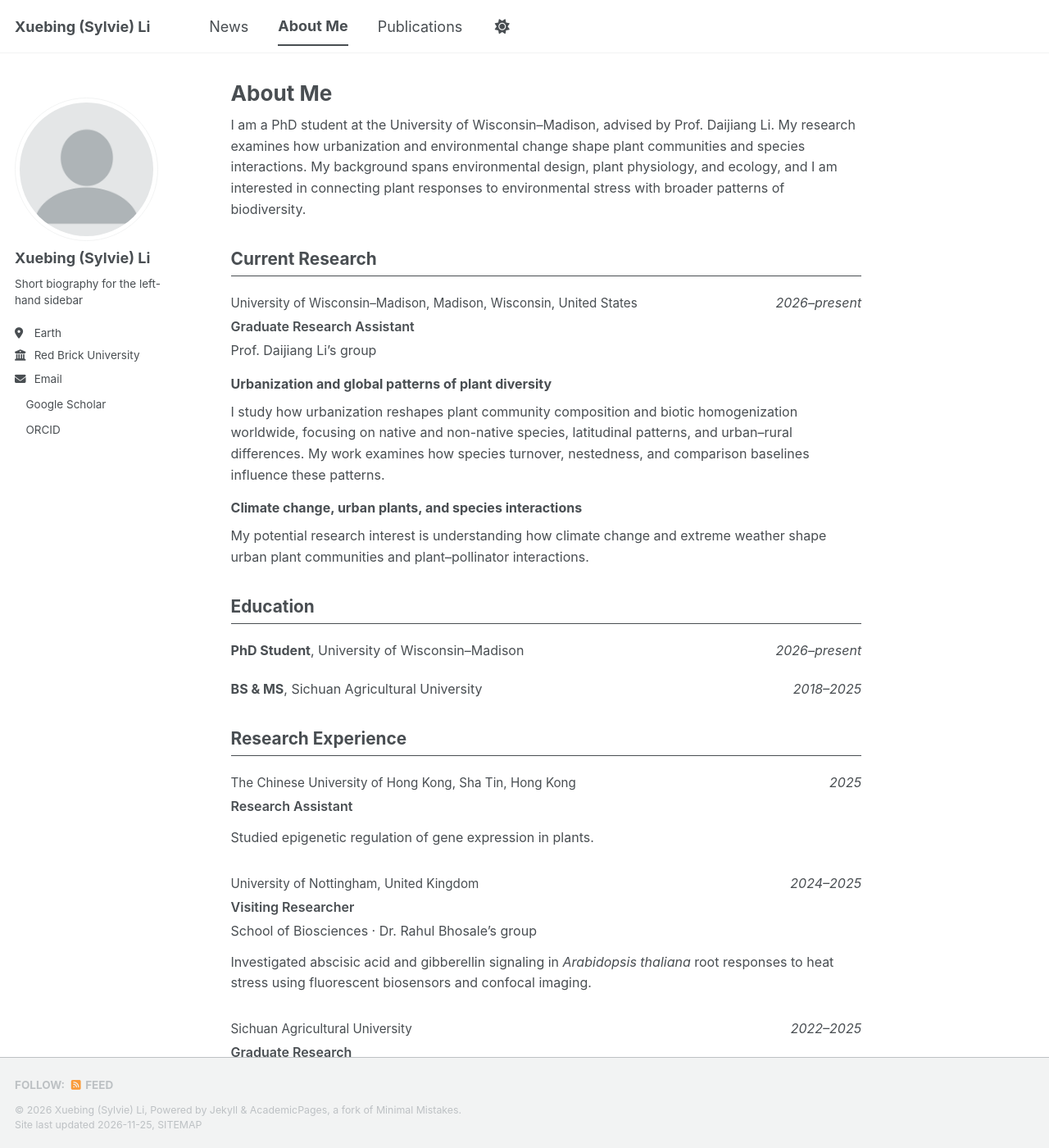
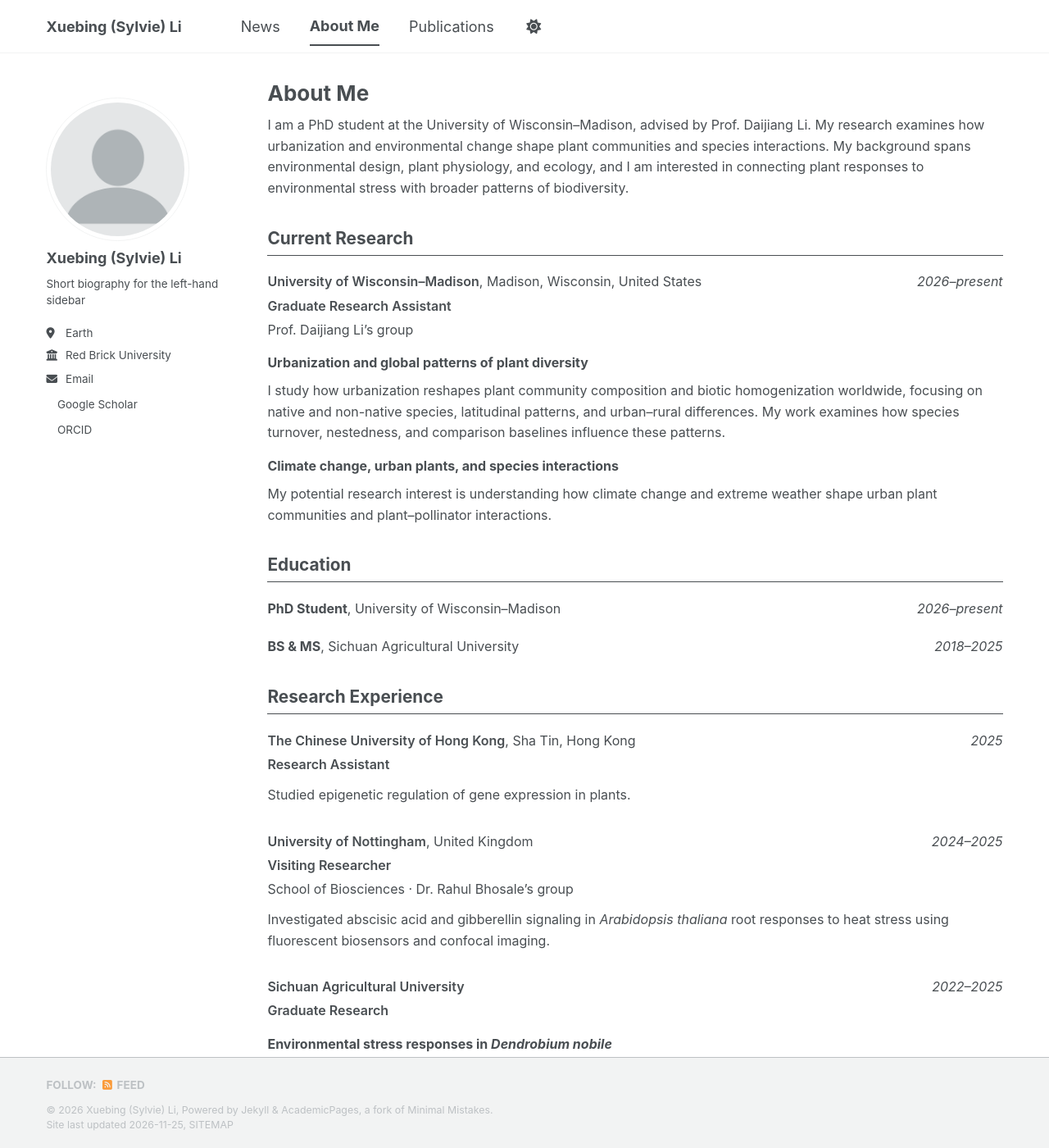
Before and after one commit to Snowiceli/Snowiceli.github.io, a Jekyll site: the page built from _pages/about.md, in a window 1280 px wide and 1400 px high. Shown: the whole window at 82% size. Built offline with Jekyll 4.4.1, drawn with Linux system fonts in a browser that asks for light colours; a script bundle is joined from its source files by our own code; a style sheet for code colours, icons or effects is not loaded; some of the changed text lies outside the part shown.

Commit message:
Widen desktop content and add Biology Colloquium Committee service

```diff
--- a/_pages/about.md
+++ b/_pages/about.md
@@ -13,7 +13,8 @@ redirect_from:
 .about-cv p, .about-cv ul, .about-cv li { font-size: inherit; }
 .about-cv h2 { font-size: 1.3em; margin: 2rem 0 1.1rem; padding-bottom: .4rem; border-bottom: 1px solid currentColor; }
 .about-cv h3 { margin: 0; font-size: 1.08em; line-height: 1.4; }
-.about-cv .cv-research h3 { font-size: max(14px, .95em); font-weight: 400; }
+.about-cv .cv-research h3 { font-size: 1em; font-weight: 600; }
+.about-cv .cv-institution-location { font-weight: 400; }
 .about-cv h4 { margin: 1rem 0 .35rem; font-size: 1em; }
 .about-cv .cv-entry { margin: 0 0 1.7rem; }
 .about-cv .cv-heading { display: flex; justify-content: space-between; align-items: baseline; gap: .5rem 1.5rem; }
@@ -25,7 +26,7 @@ redirect_from:
 .about-cv .cv-awards li { margin-bottom: .5rem; }
 .about-cv .cv-education .cv-description, .about-cv .cv-research .cv-description { font-size: inherit; line-height: inherit; }
 .about-cv .cv-planning-awards { list-style: none; padding: 0; margin: .75rem 0 1.25rem; }
-.about-cv .cv-planning-awards li { display: grid; grid-template-columns: minmax(7rem, 1fr) minmax(0, 3fr) 4rem; align-items: baseline; column-gap: 1rem; margin-bottom: .85rem; }
+.about-cv .cv-planning-awards li { display: grid; grid-template-columns: max-content minmax(0, 1fr) 5em; align-items: baseline; column-gap: 1rem; margin-bottom: .85rem; }
 .about-cv .cv-award-level { font-weight: 600; }
 .about-cv .cv-award-name { min-width: 0; overflow-wrap: anywhere; }
 .about-cv .cv-award-amount { font-size: inherit; }
@@ -157,4 +158,11 @@ redirect_from:
 <span class="cv-affiliation">Department of Biology, University of Wisconsin–Madison</span></li>
 </ul>
 </section>
+
+<section aria-labelledby="service-heading">
+<h2 id="service-heading">Service &amp; Membership</h2>
+<ul class="cv-awards">
+<li><div class="cv-heading"><span>Biology Colloquium Committee</span><span class="cv-date">2026</span></div></li>
+</ul>
+</section>
 </div>
--- a/assets/css/main.scss
+++ b/assets/css/main.scss
@@ -36,3 +36,31 @@
     "layout/archive",
     "layout/sidebar"
 ;
+
+/* Wider desktop layout with a stable author column and more room for text. */
+@include breakpoint($large) {
+  #main,
+  .masthead__inner-wrap,
+  .page__footer footer {
+    width: 94%;
+    max-width: 1800px;
+    margin-left: auto;
+    margin-right: auto;
+  }
+
+  #main > .sidebar {
+    width: 220px;
+    max-width: 220px;
+  }
+
+  #main > .page,
+  #main > .archive {
+    float: right;
+    width: calc(100% - 270px);
+    min-width: 0;
+    margin-left: 0;
+    margin-right: 0;
+    padding-left: 0;
+    padding-right: 0;
+  }
+}
```
